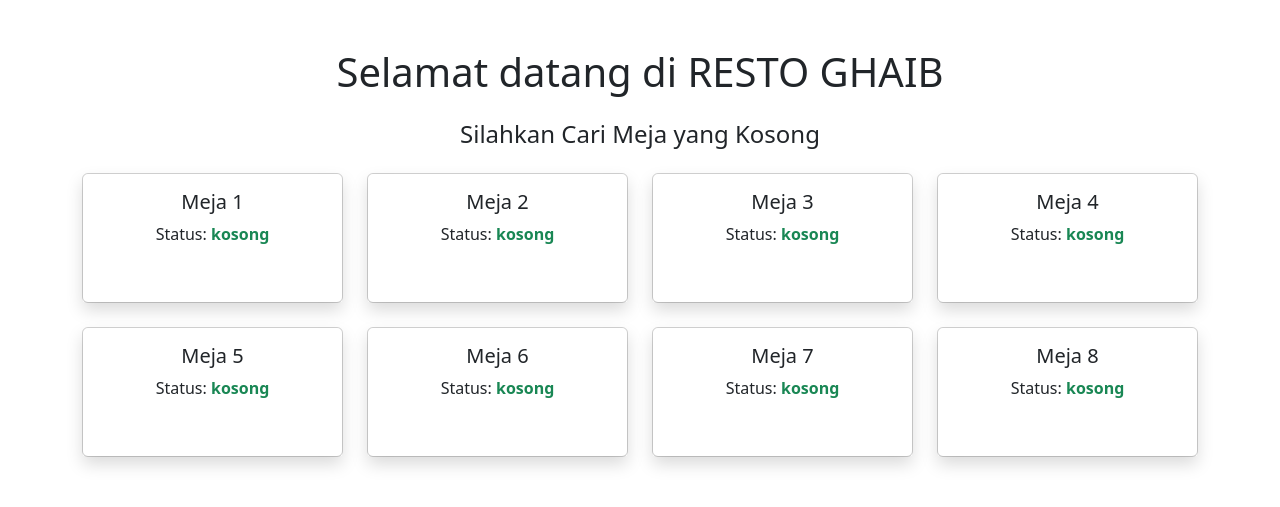
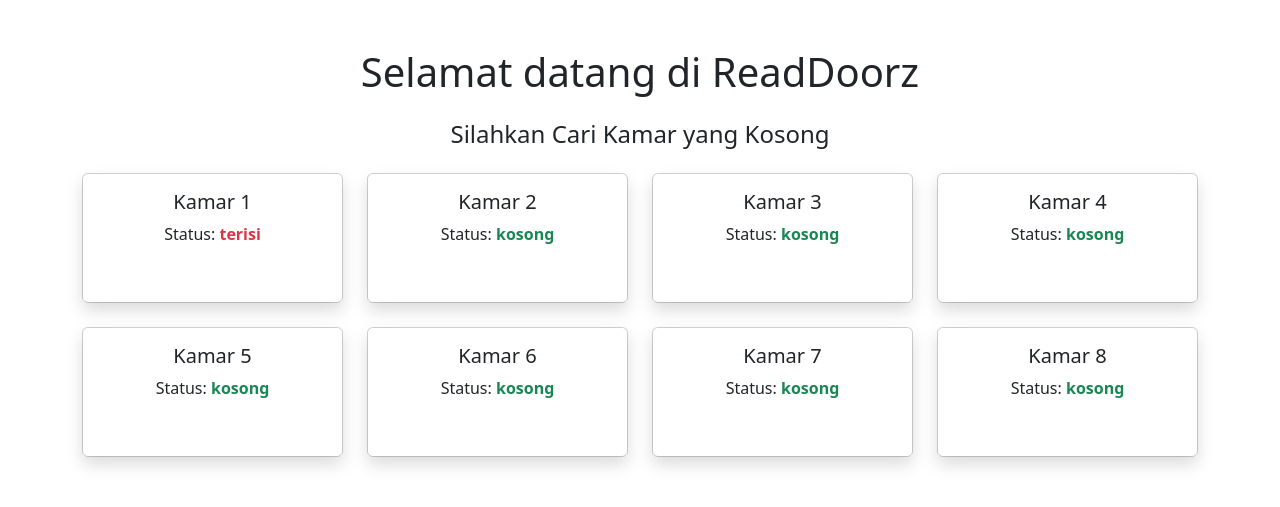
Before and after one commit to SyalPratama/TableInRestroran, a Flask app: page / in a window 1280 px wide. Shown: the top 507 px of the page. Run offline with Flask 3, Linux system fonts and the light colour scheme.

Commit message:
Update index.html

```diff
--- a/templates/index.html
+++ b/templates/index.html
@@ -3,19 +3,19 @@
 <head>
     <meta charset="UTF-8">
     <meta name="viewport" content="width=device-width, initial-scale=1.0">
-    <title>Status Meja</title>
+    <title>Status kamar</title>
     <link href="https://cdn.jsdelivr.net/npm/bootstrap@5.3.0/dist/css/bootstrap.min.css" rel="stylesheet">
 </head>
 <body>
     <div class="container my-5">
-        <h1 class="text-center mb-4">Selamat datang di RESTO GHAIB</h1>
-        <h4 class="text-center mb-4">Silahkan Cari Meja yang Kosong</h4>
+        <h1 class="text-center mb-4">Selamat datang di ReadDoorz</h1>
+        <h4 class="text-center mb-4">Silahkan Cari Kamar yang Kosong</h4>
         <div class="row" id="table-container">
             {% for item in table_data %}
             <div class="col-md-3 mb-4" id="table-{{ item.table.id }}">
                 <div class="card text-center">
                     <div class="card-body shadow">
-                        <h5 class="card-title">Meja {{ item.table.id }}</h5>
+                        <h5 class="card-title">Kamar {{ item.table.id }}</h5>
                         <p class="card-text">
                             Status:
                             <b><span class="{{ 'text-success' if item.table.status == 'kosong' else 'text-danger' }}"
```
